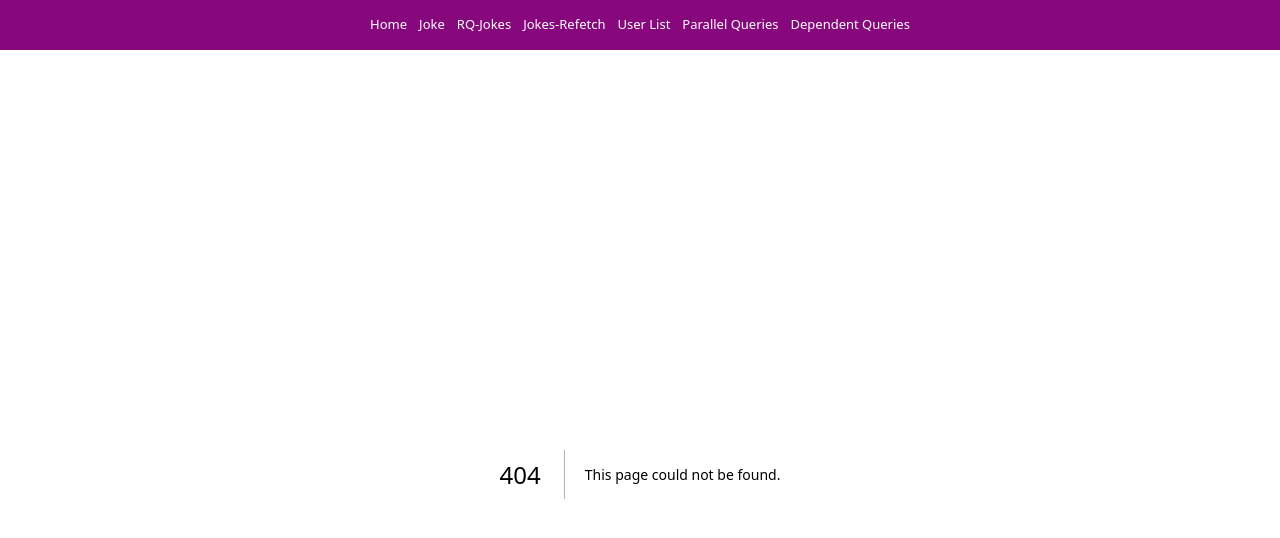
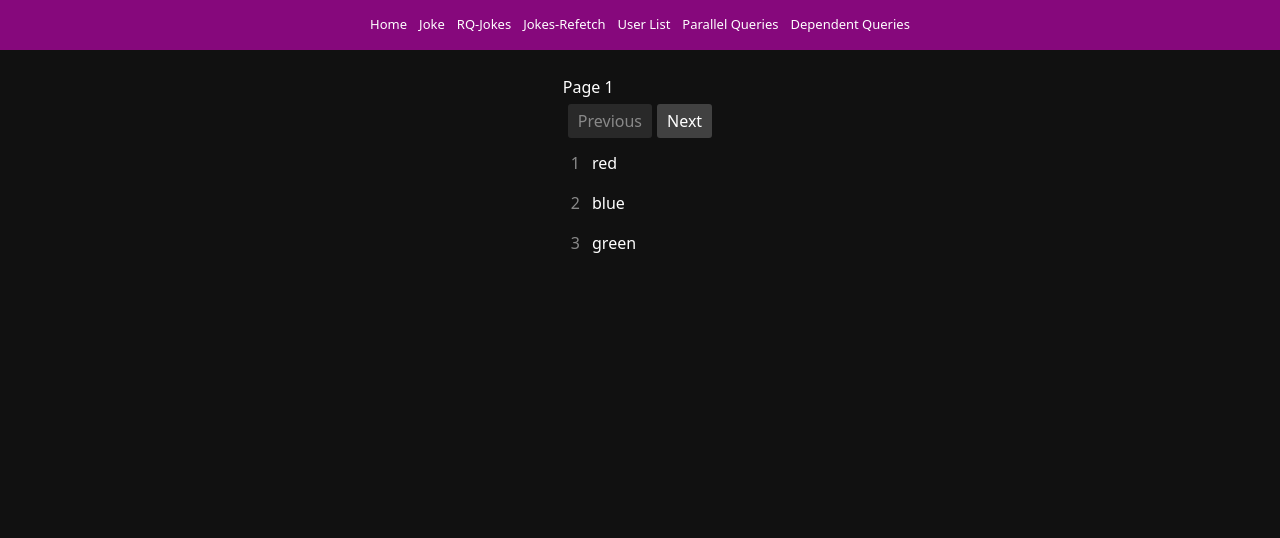
Before and after one commit to luciano44/react-query-course, a Next.js app: page /paginated-queries in a window 1280 px wide. Before the commit this address had no page. Shown: the top 538 px of the page. Built offline with nearby package versions, Linux system fonts and the light colour scheme; data requests are answered from the project's data file.

Commit message:
add paginated-queries page and new endpoint to db.json

```diff
--- /dev/null
+++ b/app/paginated-queries/_css/page.scss
@@ -0,0 +1,19 @@
+.buttons {
+  padding: 5px;
+  display: flex;
+  gap: 5px;
+
+  button {
+    background-color: rgba(255, 255, 255, 0.2);
+    border-radius: 3px;
+    padding: 5px 10px;
+
+    &:hover {
+      background-color: rgba(255, 255, 255, 0.2);
+    }
+
+    &:disabled {
+      opacity: 0.5;
+    }
+  }
+}
--- /dev/null
+++ b/app/paginated-queries/page.jsx
@@ -0,0 +1,73 @@
+"use client";
+import { keepPreviousData, useQuery } from "@tanstack/react-query";
+import axios from "axios";
+import { useState } from "react";
+import "./_css/page.scss";
+
+function fetchColors(pageNumber) {
+  const ITEMS_PER_PAGE = 3;
+  return axios
+    .get(
+      `http://localhost:3001/colors?_limit=${ITEMS_PER_PAGE}&_page=${pageNumber}`
+    )
+    .then((res) => res.data);
+}
+
+const PaginatedQueriesPage = () => {
+  const [pageNumber, setPageNumber] = useState(1);
+
+  const {
+    data: colors,
+    isLoading,
+    isError,
+    error,
+    isFetching,
+  } = useQuery({
+    queryKey: ["colors", pageNumber],
+    queryFn: () => fetchColors(pageNumber),
+    placeholderData: keepPreviousData,
+    refetchOnMount: false,
+    refetchOnWindowFocus: false,
+    staleTime: 30000,
+  });
+
+  if (isLoading) return <p>Loading Infinite Query...</p>;
+  if (isError) return <p>{error.message}</p>;
+
+  return (
+    <>
+      <ul>
+        <p>Page {pageNumber}</p>
+        <div className="buttons">
+          <button
+            onClick={() => setPageNumber((v) => v - 1)}
+            disabled={pageNumber === 1}
+          >
+            Previous
+          </button>
+          <button
+            onClick={() => setPageNumber((v) => v + 1)}
+            disabled={pageNumber === 10}
+          >
+            Next
+          </button>
+        </div>
+
+        {colors &&
+          colors.map((color) => (
+            <li
+              key={color.id}
+              className="hover:bg-slate-800 p-2 rounded-md select-none"
+            >
+              <p>
+                <span className="opacity-50 mr-3">{color.id}</span>
+                {color.color}
+              </p>
+            </li>
+          ))}
+      </ul>
+      {isFetching && <p>Retrieving new page data</p>}
+    </>
+  );
+};
+export default PaginatedQueriesPage;
--- a/db.json
+++ b/db.json
@@ -22,5 +22,37 @@
     { "id": 8, "name": "Oddefer", "age": 76, "employed": false },
     { "id": 9, "name": "Bobson", "age": 35, "employed": false },
     { "id": 10, "name": "Niglard", "age": 19, "employed": true }
+  ],
+  "colors": [
+    { "id": 1, "color": "red" },
+    { "id": 2, "color": "blue" },
+    { "id": 3, "color": "green" },
+    { "id": 4, "color": "yellow" },
+    { "id": 5, "color": "orange" },
+    { "id": 6, "color": "purple" },
+    { "id": 7, "color": "pink" },
+    { "id": 8, "color": "brown" },
+    { "id": 9, "color": "gray" },
+    { "id": 10, "color": "cyan" },
+    { "id": 11, "color": "magenta" },
+    { "id": 12, "color": "violet" },
+    { "id": 13, "color": "indigo" },
+    { "id": 14, "color": "teal" },
+    { "id": 15, "color": "olive" },
+    { "id": 16, "color": "maroon" },
+    { "id": 17, "color": "navy" },
+    { "id": 18, "color": "lime" },
+    { "id": 19, "color": "pink" },
+    { "id": 20, "color": "peach" },
+    { "id": 21, "color": "turquoise" },
+    { "id": 22, "color": "lavender" },
+    { "id": 23, "color": "salmon" },
+    { "id": 24, "color": "beige" },
+    { "id": 25, "color": "khaki" },
+    { "id": 26, "color": "coral" },
+    { "id": 27, "color": "gold" },
+    { "id": 28, "color": "silver" },
+    { "id": 29, "color": "plum" },
+    { "id": 30, "color": "black" }
   ]
 }
```
